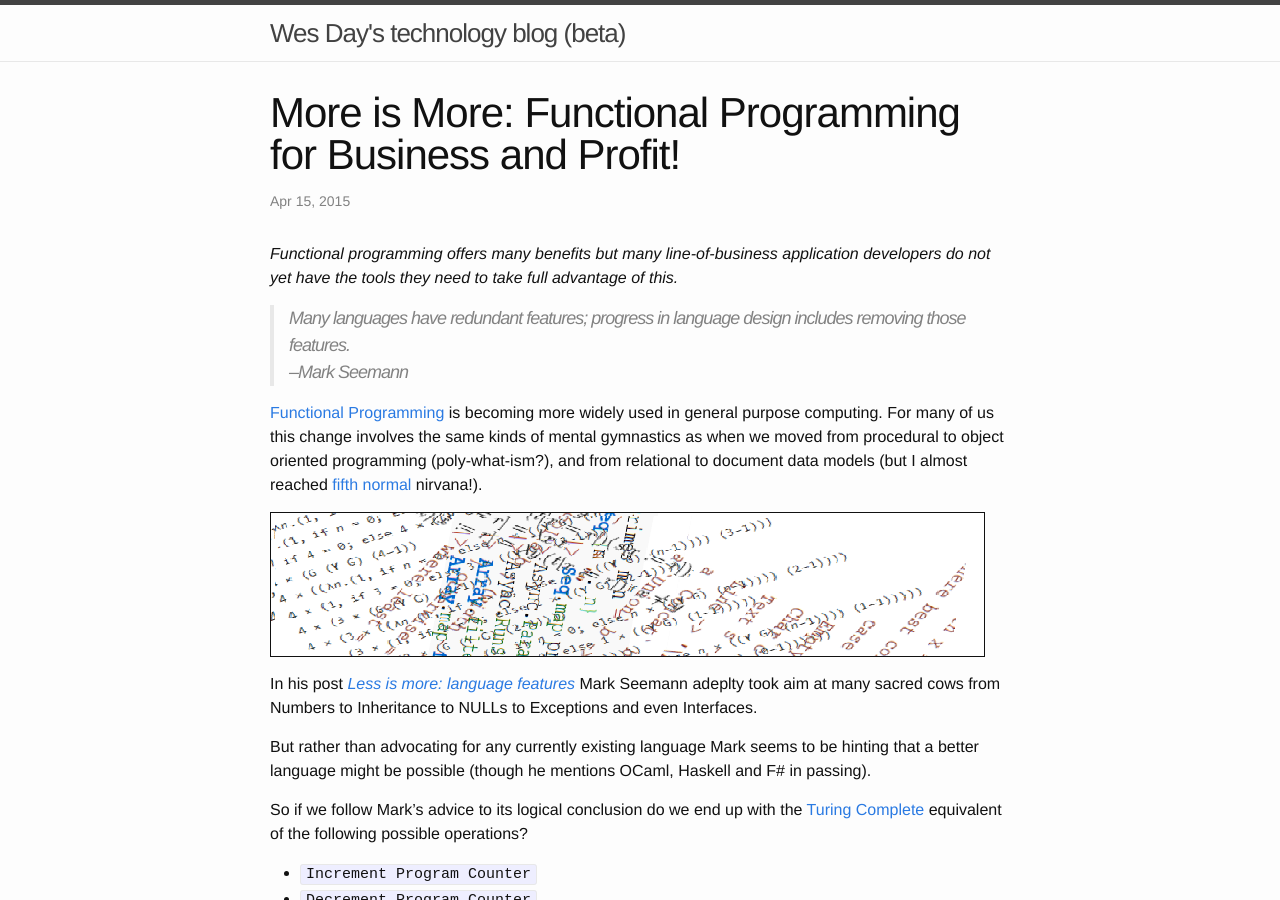
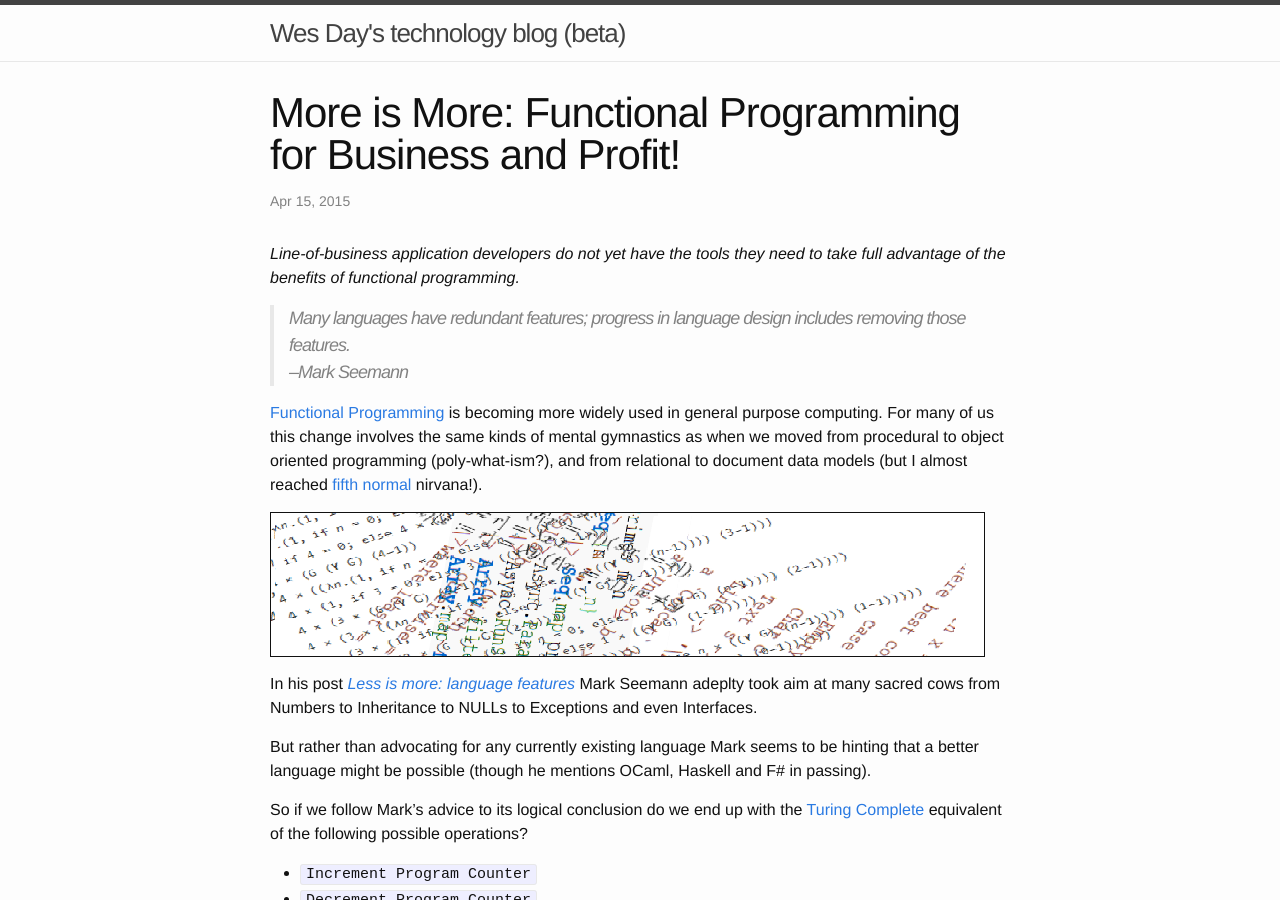
Before and after one commit to wespday/wespday.github.io, a Jekyll site: the page built from _posts/2015-04-15-functional-programming-for-business-programmers.markdown, in a window 1280 px wide and 900 px high. Built offline with Jekyll 4.4.1, drawn with Linux system fonts in a browser that asks for light colours.

Commit message:
Reword post summary

```diff
--- a/_posts/2015-04-15-functional-programming-for-business-programmers.markdown
+++ b/_posts/2015-04-15-functional-programming-for-business-programmers.markdown
@@ -5,8 +5,8 @@ date:   2015-04-15 17:00:00
 categories: programming
 ---
 
-*Functional programming offers many benefits but many line-of-business application developers do not yet
-have the tools they need to take full advantage of this.*
+*Line-of-business application developers do not yet have the tools they need to take full advantage of
+the benefits of functional programming.*
 
 >Many languages have redundant features; progress in language design includes removing those features.<br>
 > *--Mark Seemann*
```
